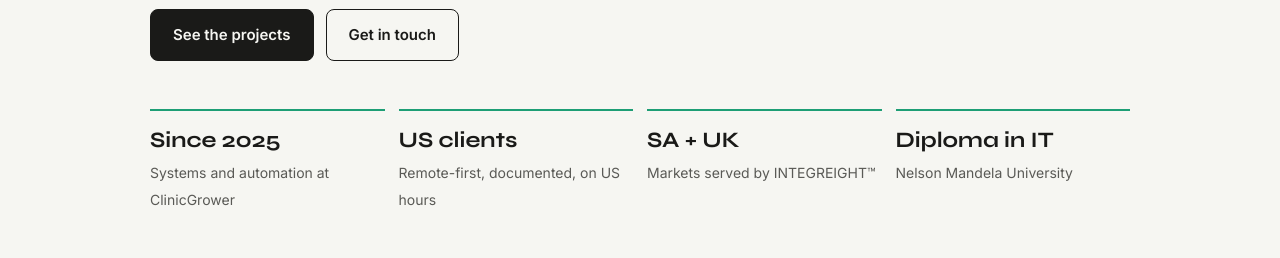
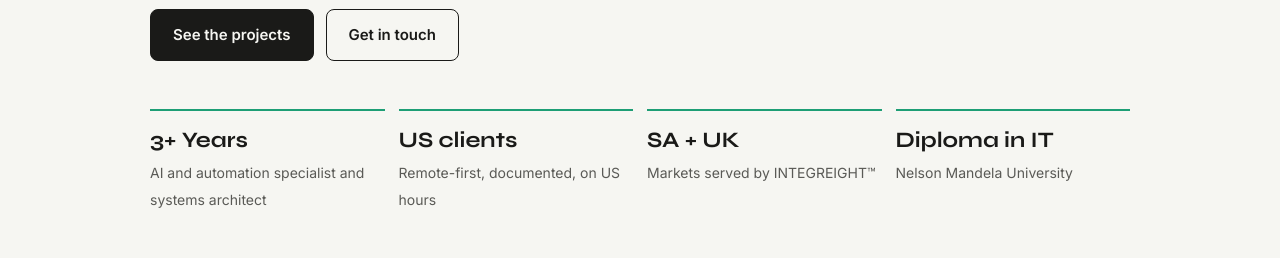
Before and after one commit to Lekinah01/Lekinah01.github.io, a plain HTML site: page index.html in a window 1280 px wide. Shown: the part 780-1038 px from the top of the page. Drawn offline with Linux system fonts and the light colour scheme.

Commit message:
Update experience description in index.html

```diff
--- a/index.html
+++ b/index.html
@@ -200,7 +200,7 @@ footer .wrap{display:flex;flex-wrap:wrap;justify-content:space-between;gap:10px;
         <a class="btn" href="#contact">Get in touch</a>
       </div>
       <div class="proof">
-        <div><b>Since 2025</b><span>Systems and automation at ClinicGrower</span></div>
+        <div><b>3+ Years</b><span>AI and automation specialist and systems architect</span></div>
         <div><b>US clients</b><span>Remote-first, documented, on US hours</span></div>
         <div><b>SA + UK</b><span>Markets served by INTEGREIGHT™</span></div>
         <div><b>Diploma in IT</b><span>Nelson Mandela University</span></div>
```
